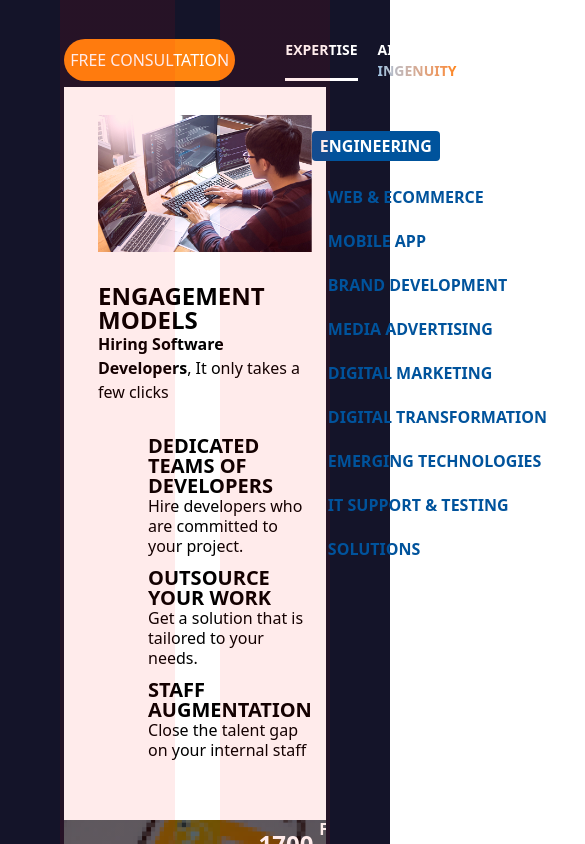
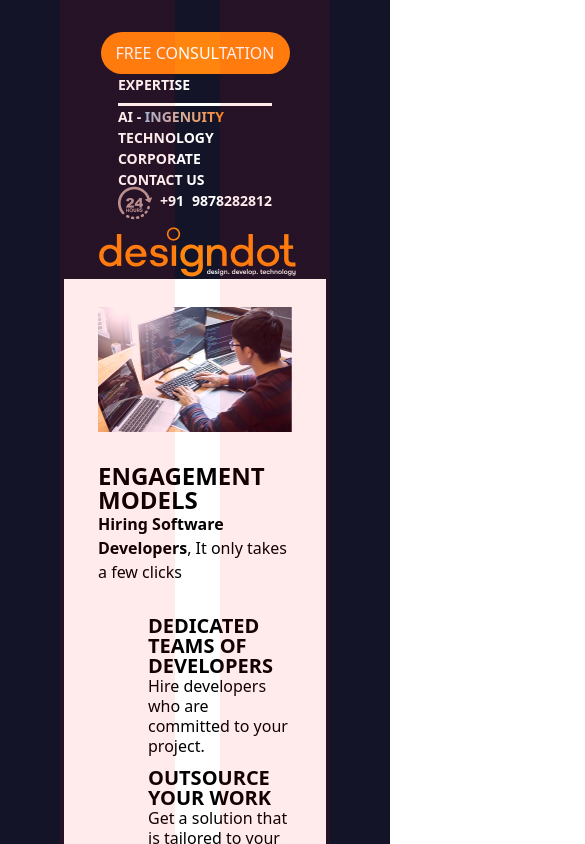
Before and after one commit to pratsy91/design-dot, a React (Vite) app: page / in a window 390 px wide. Shown: the top 844 px of the page, 585 px wide, since content can reach past the window. Built offline with nearby package versions, Linux system fonts and the light colour scheme.

Commit message:
fix: responsive

```diff
--- a/src/App.jsx
+++ b/src/App.jsx
@@ -49,12 +49,12 @@ function App() {
             />
             {/* <div className="pointer-events-none absolute -inset-1 grid-columns-bg"></div> */}
           </div>
-          <div className="flex items-center justify-between">
-            <div className="flex items-center gap-x-[50px] text-white">
+          <div className="flex lg:flex-row flex-col items-center justify-between">
+            <div className="flex min-[1200px]:flex-row flex-col items-center gap-x-[50px] text-white">
               <button className="bg-[#FF850F] w-[189px] h-[42px] rounded-[40px] text-[16px]">
                 FREE CONSULTATION
               </button>
-              <div className="flex gap-x-[20px]">
+              <div className="flex md:flex-row flex-col gap-x-[20px]">
                 <p className="text-[14px] font-bold border-b-[3px] pb-2">
                   EXPERTISE
                 </p>
@@ -81,7 +81,7 @@ function App() {
           </div>
           {/* section 2 */}
           <div className="flex flex-col bg-white pt-[28px] relative">
-            <div className="flex px-[34px] pb-[60px] justify-between">
+            <div className="flex px-[34px] pb-[60px] justify-center md:flex-row flex-col gap-x-20">
               <div>
                 <img src="./freepik.png" alt="" />
                 <div className="text-black mt-[32px] text-[20px] font-bold">
@@ -122,7 +122,7 @@ function App() {
                   </ul>
                 </div>
               </div>
-              <div className="flex gap-x-10">
+              <div className="flex gap-x-10 min-[1200px]:flex-row flex-col">
                 <div className="mt-4">
                   <span className="font-bold leading-[30px] mb-0 text-[16px] px-2 py-1 rounded text-white bg-[#00539C] ">
                     ENGINEERING
@@ -143,13 +143,13 @@ function App() {
                     ))}
                   </ul>
                 </div>
-                <div className="bg-[#00539C] h-[534px] w-[2.5px]"></div>
+                <div className="bg-[#00539C] h-[534px] w-[2.5px] hidden min-[1200px]:block"></div>
                 <div className="mt-4 min-w-[400px]">
                   <p className="text-[#00539C] font-bold text-[16px]">
                     ENGINEERING&nbsp;&nbsp;&nbsp;&nbsp;&nbsp;
                     <span className="border-b-2 w-[300px] inline-block border-[#00539C]"></span>
                   </p>
-                  <div className="flex justify-between mt-[70px] font-medium text-[#00539C] text-[12px]">
+                  <div className="flex justify-between md:flex-row flex-col mt-[70px] font-medium text-[#00539C] text-[12px]">
                     <div className="flex flex-col gap-y-[24px]">
                       {leftEngs.map((leftEng, index) => (
                         <p key={`${leftEng}-${index}`}>{leftEng}</p>
```
